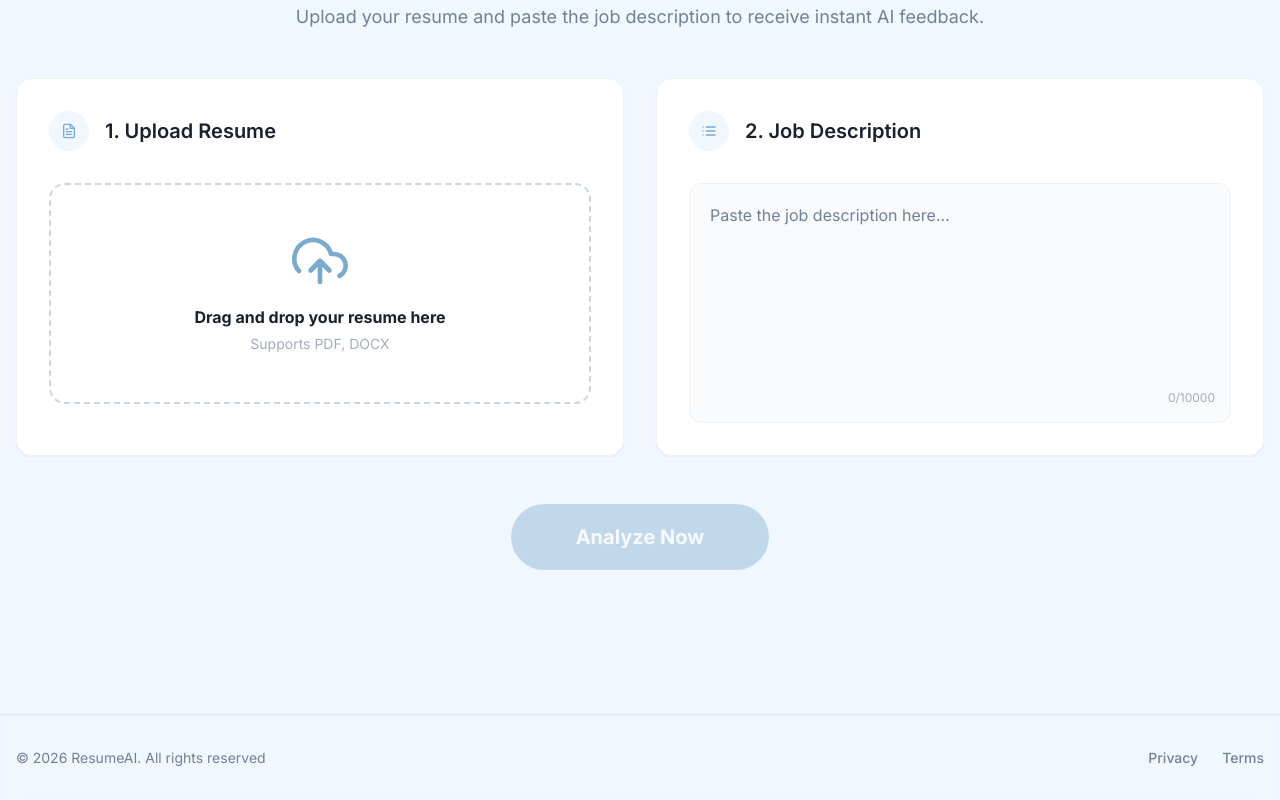
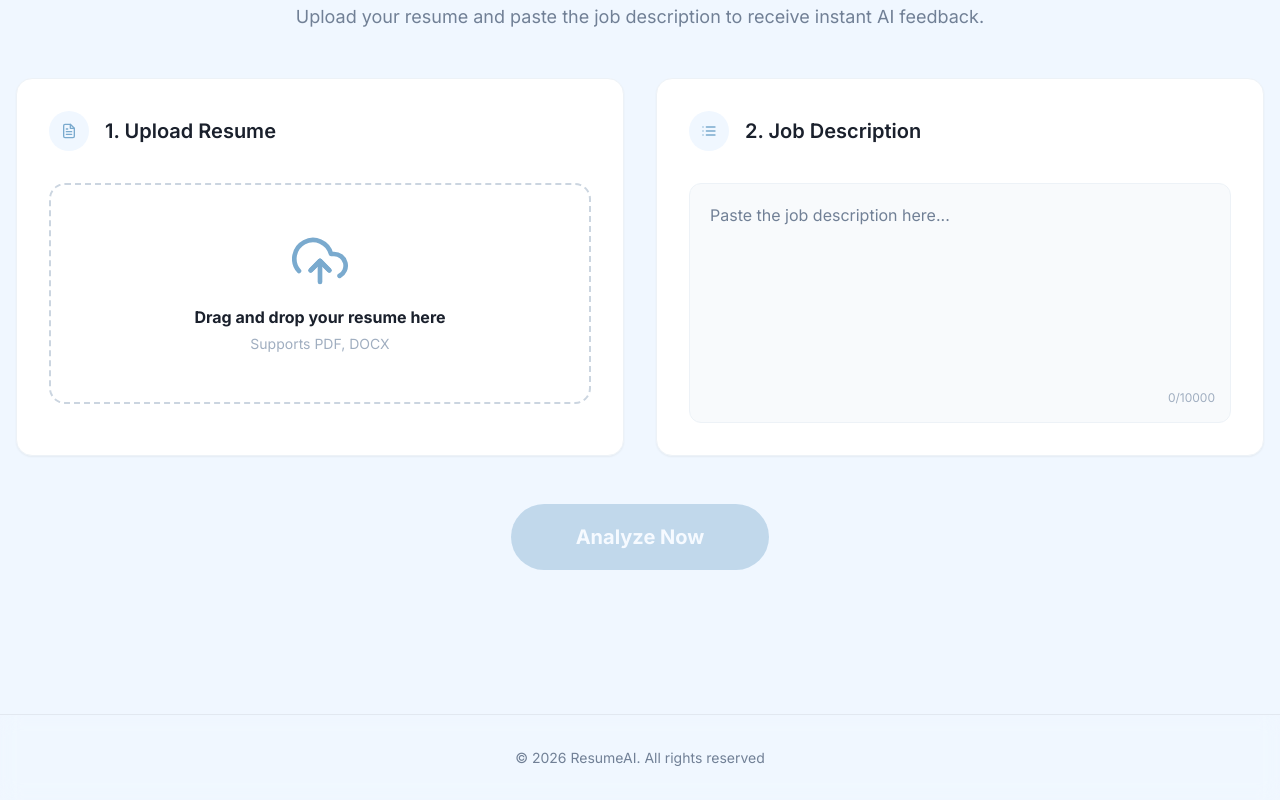
Before and after one commit to Bhupender2004/sepm-project, a React (Vite) app: page / in a window 1280 px wide. Shown: the part 854-1654 px from the top of the page. Built offline with nearby package versions, Linux system fonts and the light colour scheme.

Commit message:
footer changes

```diff
--- a/src/components/layout/Footer.tsx
+++ b/src/components/layout/Footer.tsx
@@ -1,4 +1,4 @@
-import { Box, Container, Stack, Text, Link, useColorModeValue } from '@chakra-ui/react';
+import { Box, Container, Stack, Text, useColorModeValue } from '@chakra-ui/react';
 
 const Footer = () => {
     return (
@@ -17,26 +17,13 @@ const Footer = () => {
                 as={Stack}
                 maxW={'container.xl'}
                 py={8}
-                direction={{ base: 'column', md: 'row' }}
+                direction={{ base: 'column', md: 'column' }}
                 spacing={4}
-                justify={{ base: 'center', md: 'space-between' }}
+                justify={{ base: 'center', md: 'center' }}
                 align={{ base: 'center', md: 'center' }}>
-                <Text fontSize="sm" color="gray.500">
-                    © {new Date().getFullYear()} ResumeAI. All rights reserved
+                <Text fontSize="sm" color="gray.500" textAlign="center">
+                    © 2026 ResumeAI. All rights reserved
                 </Text>
-                <Stack direction={'row'} spacing={6}>
-                    {['Privacy', 'Terms'].map((item) => (
-                        <Link
-                            key={item}
-                            href={'#'}
-                            fontSize="sm"
-                            color="gray.500"
-                            _hover={{ color: 'brand.500', textDecoration: 'none' }}
-                        >
-                            {item}
-                        </Link>
-                    ))}
-                </Stack>
             </Container>
         </Box>
     );
```
